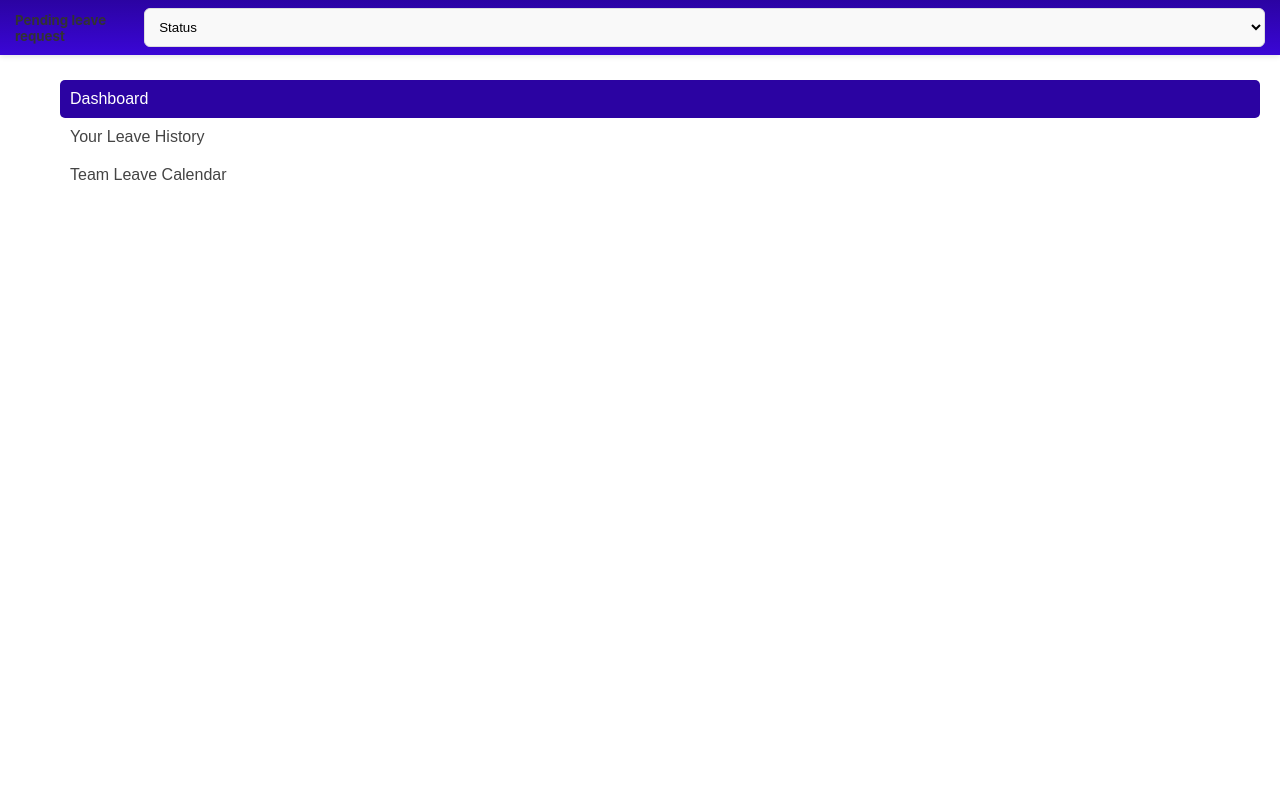
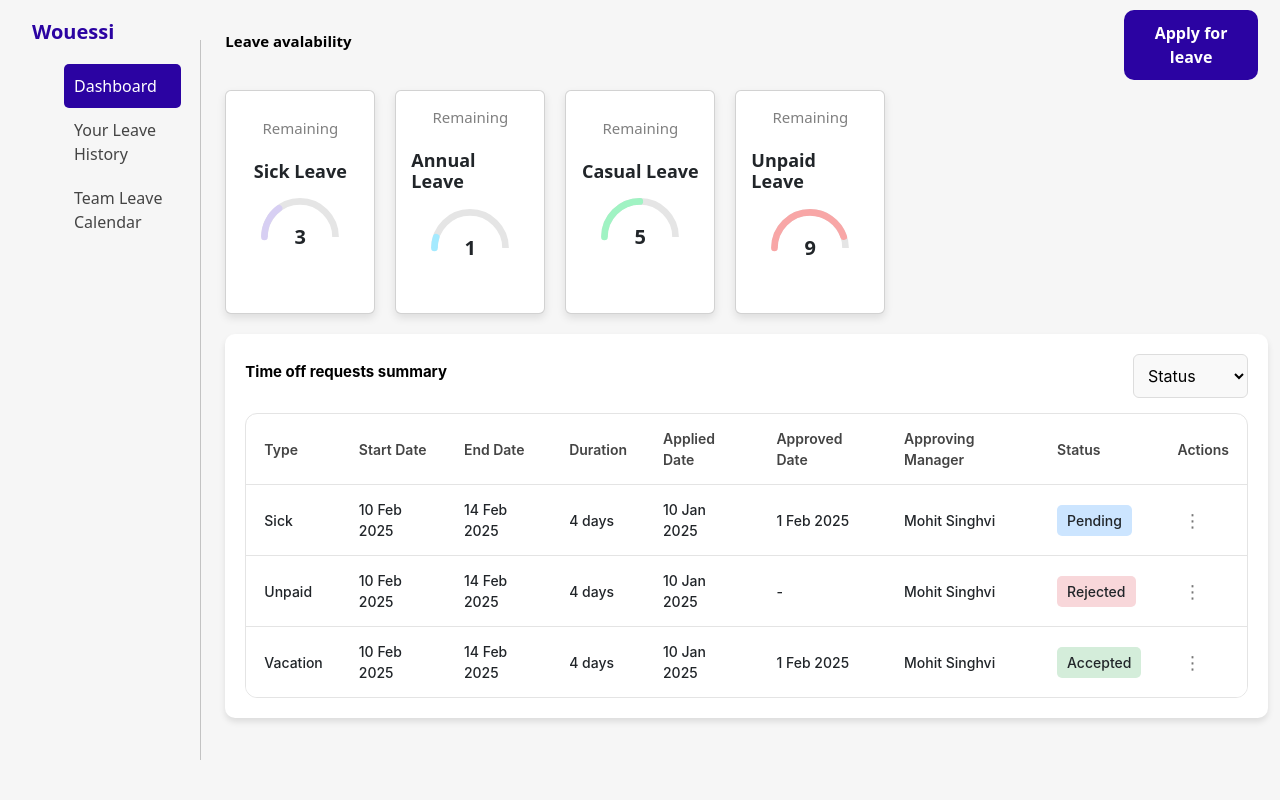
Before and after one commit to sayyeda-16/wouessi-ems-frontend, a React (Create React App) app: page /leaves in a window 1280 px wide. Shown: the top 800 px of the page. Built offline with nearby package versions, Linux system fonts and the light colour scheme.

Commit message:
GoodToGo

```diff
--- a/src/components/common/DropDown.jsx
+++ b/src/components/common/DropDown.jsx
@@ -2,7 +2,7 @@ import PropTypes from "prop-types";
 import React, { useState } from "react";
 import "../../styles/components/Dropdown.css";
 
-const Dropdown = ({ label, alt, options, onSelect }) => {
+const Dropdown = ({ label, alt, options, onSelect, className }) => {
   const [selected, setSelected] = useState("");
 
   const handleChange = (event) => {
@@ -13,8 +13,8 @@ const Dropdown = ({ label, alt, options, onSelect }) => {
   };
 
   return (
-    <form className="down">
-      <label className="drop-label">{label}</label>
+    <form className={`down ${className}`}>
+      <label>{label}</label>
       <select
         id="dropdown"
         value={selected}
--- a/src/index.js
+++ b/src/index.js
@@ -1,6 +1,7 @@
 import React from 'react';
 import ReactDOM from 'react-dom/client';
 import App from './App';
+import 'bootstrap/dist/css/bootstrap.min.css';
 
 const root = ReactDOM.createRoot(document.getElementById('root'));
 root.render(
--- a/src/pages/Leaves/LeaveRequests.jsx
+++ b/src/pages/Leaves/LeaveRequests.jsx
@@ -50,8 +50,8 @@ const LeaveRequests = () => {
 
   return (
     <div className="requests-container">
-      <div className="header">
-        <h5>Pending leave request</h5>
+      <div className="table-header">
+        <h5>Time off requests summary</h5>
         <Dropdown
           label=""
           alt="Status"
@@ -59,7 +59,7 @@ const LeaveRequests = () => {
           onSelect={handleStatusChange}
         />
       </div>
-
+    <div className="table-wrap">
       <table className="leaves-table">
         <thead>
           <tr>
@@ -103,6 +103,7 @@ const LeaveRequests = () => {
           </tbody>
         </table>
       </div>
+    </div>
   );
 };
 
--- a/src/pages/Leaves/Leaves.jsx
+++ b/src/pages/Leaves/Leaves.jsx
@@ -34,10 +34,10 @@ const Leaves = () => {
           </Col>
           <Col xs={10}>
             <Row className="head-row">
-              <Col xs={4}>
+              <Col xs={2}>
                 <h5>Leave avalability</h5>
               </Col>
-              <Col xs={4}>
+              <Col xs={2}>
                 <Button onClick={handleOpenPopup} className={'purplebtn'} text={"Apply for leave"} />
                 {showPopup && <LeaveRequestPopup onClose={handleClosePopup} />}
               </Col>
--- a/src/styles/pages/Leaves.css
+++ b/src/styles/pages/Leaves.css
@@ -1,3 +1,13 @@
+body{
+  background-color: #F6F6F6 !important;
+}
+
+body h5{
+  font-weight: bold;
+  font-size: 15px;
+  color: black;
+}
+
 .head-row{
   justify-content: space-between;
   align-items: center;
@@ -11,12 +21,11 @@
 }
 
 /*purpleBtn*/
-.purplebtn {
+.btn.purplebtn {
   display: flex;
   justify-content: center;
   align-items: center;
-  width: 80%;
-  max-width: 300px;
+  width: auto;
   padding: 0.7rem;
   font-size: 1rem;
   font-weight: bold;
@@ -24,17 +33,18 @@
   border-radius: 10px;
   cursor: pointer;
   text-align: center;
-  margin: 1rem auto;
+  margin: 10px;
   background-color: #2b03a2;
   color: #ffffff;
   transition: background 0.3s ease;
 }
 
-.purplebtn:hover {
+.btn.purplebtn:hover {
   background-color: #3A06D6;
+  color: white;
 }
 
-.purplebtn:disabled {
+.btn.purplebtn:disabled {
   background-color: grey;
   cursor: not-allowed;
 }
@@ -48,34 +58,34 @@
   font-family: "Inter", sans-serif;
 }
 
-.header {
+.table-header {
   display: flex;
-  justify-content: space-between;
+  justify-content: space-between !important;
   align-items: center;
   margin-bottom: 15px;
   font-weight: 600;
   font-size: 16px;
-  color: #333;
+}
+
+.table-wrap {
+  border: 1px solid #E4E4E4 !important;
+  border-radius: 12px !important;
+  overflow: hidden;
 }
 
 .leaves-table {
   width: 100%;
   border-collapse: collapse;
-  border-radius: 10px;
-  overflow: hidden;
+  font-size: 14px;
 }
 
 th, td {
   padding: 14px 18px;
   text-align: left;
-  border-bottom: 1px solid #eee;
-  font-size: 14px;
   font-weight: 500;
-  color: #444;
 }
 
 th {
-  background-color: #f9f9f9;
   font-size: 14px;
   text-transform: capitalize;
   font-weight: 600;
@@ -84,6 +94,7 @@ th {
 
 td {
   background-color: white;
+  border-top: 1px solid #E4E4E4 !important;
 }
 
 .pending {
@@ -128,12 +139,24 @@ td {
 
 /*Sidebar*/
 .lsidebar {
+  position: relative;
+  display: flex;
+  flex-direction: column;
+  justify-content: start;
   width: auto;
   height: 100vh;
-  background-color: white;
   padding: 20px;
-  box-shadow: 2px 0 5px rgba(0, 0, 0, 0.1);
-  border-radius: 5px;
+}
+
+.lsidebar::after {
+  content: "";
+  position: absolute;
+  right: 0;
+  top: 50%;
+  height: 90%;
+  width: 1px;
+  background-color: #C3C3C3;
+  transform: translateY(-50%);
 }
 
 .logo {
@@ -159,3 +182,11 @@ td {
   background-color: #2b03a2;
   color: white;
 }
+
+form{
+  display: inline-block;
+ }
+
+ .down{
+  width: auto;
+ }
```
Lines whose indentation alone changed are shown as unchanged.
